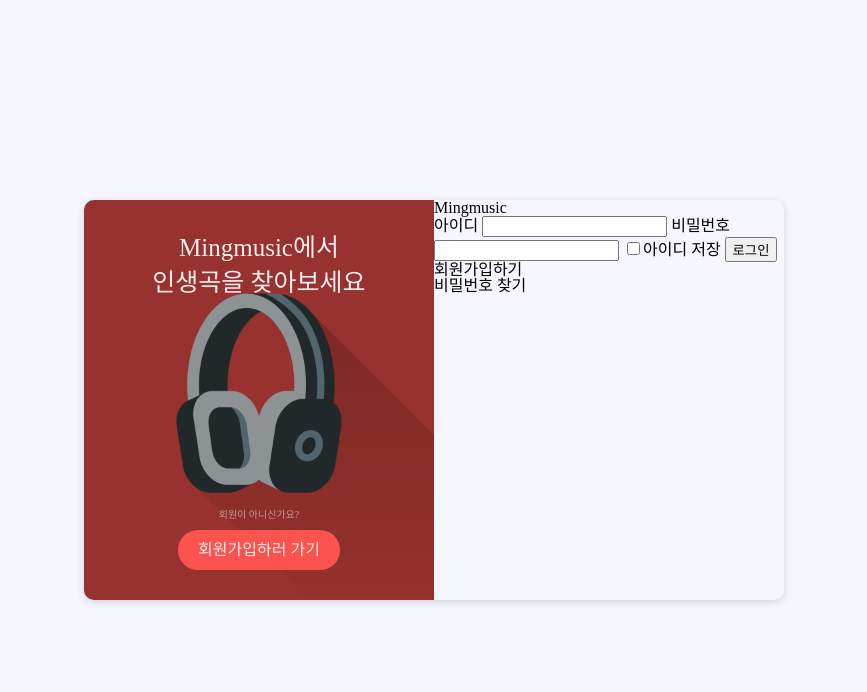
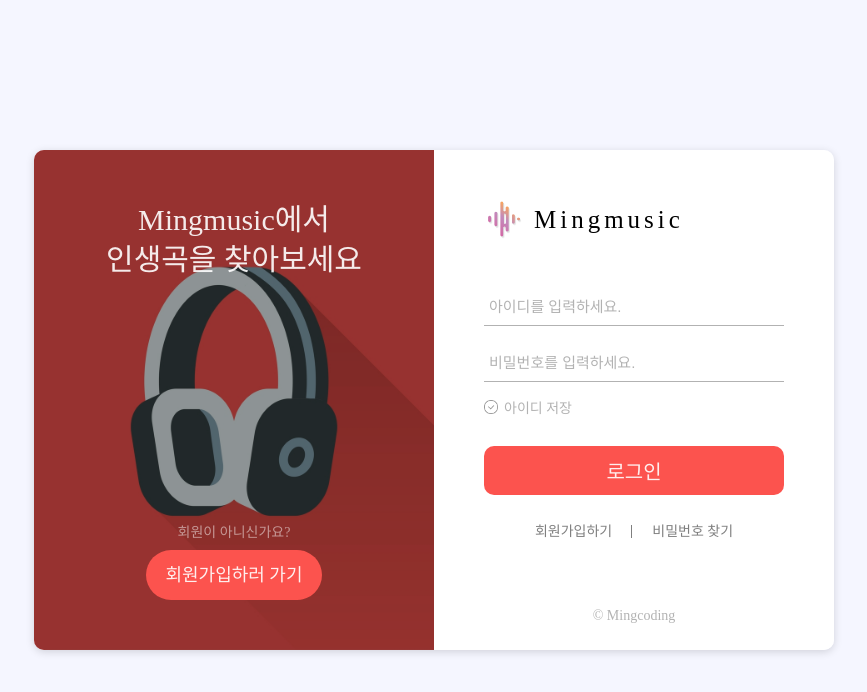
Before and after one commit to alstjr5949/loginPage, a plain HTML site: page index.html in a window 1280 px wide. Shown: the whole page, without its empty margins (206-1073 px from the left). Drawn offline with Linux system fonts and the light colour scheme; a web font is replaced by a local one.

Commit message:
login page

```diff
--- a/css/screens/login.css
+++ b/css/screens/login.css
@@ -1,6 +1,6 @@
 .formWrapper {
-  width: 700px;
-  height: 400px;
+  width: 800px;
+  height: 500px;
   display: flex;
   overflow: hidden;
   border-radius: 10px;
@@ -21,7 +21,7 @@
   width: 100%;
   height: 100%;
   background-color: rgba(0, 0, 0, 0.4);
-  padding: 30px;
+  padding: 50px;
   display: flex;
   flex-direction: column;
   align-items: center;
@@ -31,8 +31,8 @@
 
 .simpleInfo .dim h2 {
   text-align: center;
-  font-size: 25px;
-  line-height: 35px;
+  font-size: 30px;
+  line-height: 40px;
 }
 
 .simpleInfo .dim .simpleInfoBottom {
@@ -43,21 +43,148 @@
 
 .simpleInfoBottom p {
   margin-bottom: 10px;
-  font-size: 10px;
+  font-size: 14px;
   color: rgba(255, 255, 255, 0.5);
 }
 
 .signInBtn {
-  height: 40px;
+  height: 50px;
   padding: 20px;
   background-color: #fc534e;
-  border-radius: 20px;
+  border-radius: 25px;
   display: flex;
   justify-content: center;
   align-items: center;
+  font-size: 18px;
+  color: rgba(255, 255, 255, 0.9);
 }
 
 /*Right Side*/
 .login {
   width: 50%;
+  background-color: white;
+  padding: 50px;
+  display: flex;
+  flex-direction: column;
 }
+
+.login h2 {
+  margin-bottom: 50px;
+  font-size: 25px;
+  padding-left: 50px;
+  line-height: 40px;
+  letter-spacing: 4px;
+  font-family: "GmarketSansBold";
+  position: relative;
+}
+
+.login h2::before {
+  content: "";
+  width: 40px;
+  height: 40px;
+  background-image: url("../../img/squreLogo.png");
+  background-position: center;
+  background-repeat: no-repeat;
+  background-size: cover;
+  position: absolute;
+  top: -1px;
+  left: 0;
+}
+
+.login form {
+  display: flex;
+  flex-direction: column;
+}
+
+.textInput {
+  margin-bottom: 20px;
+  padding: 10px 5px;
+  border: none;
+  border-bottom: 1px solid rgba(0, 0, 0, 0.3);
+  transition: all 0.4s;
+}
+
+.textInput::placeholder {
+  font-size: 15px;
+  color: rgba(0, 0, 0, 0.3);
+}
+
+.textInput:focus {
+  border-color: black;
+}
+
+.checkboxLabel {
+  font-size: 14px;
+  color: rgba(0, 0, 0, 0.3);
+  margin-bottom: 30px;
+  position: relative;
+  padding-left: 20px;
+  transition: all 0.4s;
+}
+
+.checkboxLabel::before {
+  content: "";
+  width: 14px;
+  height: 14px;
+  background-image: url("../../img/icon_check_empty.png");
+  background-position: center;
+  background-size: cover;
+  position: absolute;
+  top: -2px;
+  left: 0;
+}
+
+.checkbox {
+  display: none;
+}
+
+.checkbox:checked + .checkboxLabel::before {
+  background-image: url("../../img/icon_check.png");
+}
+
+.checkbox:checked + .checkboxLabel {
+  color: black;
+}
+
+.loginBtn {
+  margin-bottom: 30px;
+  padding: 10px;
+  border: none;
+  border-radius: 10px;
+  background-color: #fc534e;
+  color: rgba(255, 255, 255, 0.9);
+  font-size: 20px;
+}
+
+.bottomInfo {
+  display: flex;
+  justify-content: center;
+  font-size: 14px;
+  color: rgba(0, 0, 0, 0.5);
+  margin-bottom: 70px;
+}
+
+.goSignIn {
+  padding: 0px 20px;
+  position: relative;
+}
+
+.goSignIn::after {
+  content: "";
+  width: 1px;
+  height: 95%;
+  background-color: rgba(0, 0, 0, 0.5);
+  position: absolute;
+  top: 0;
+  right: 0pc;
+}
+
+.findPassword {
+  padding: 0 20px;
+}
+
+.loginFooter {
+  text-align: center;
+  font-size: 14px;
+  color: rgba(0, 0, 0, 0.3);
+}
--- a/index.html
+++ b/index.html
@@ -25,24 +25,38 @@
       <section class="login">
         <h2>Mingmusic</h2>
         <form action="https://mingstone.tistory.com/">
-          <label for="idInput"
-            >아이디
-            <input class="textInput" type="text" name="idInput" id="idInput" />
-          </label>
-          <label class="textInput" for="password"
-            >비밀번호
-            <input type="password" name="password" id="password" />
-          </label>
-          <label for="rememberId">
-            <input type="checkbox" name="rememberId" id="rememberId" />아이디
-            저장
-          </label>
-          <button type="submit">로그인</button>
+          <input
+            class="textInput"
+            type="text"
+            placeholder="아이디를 입력하세요."
+            name="idInput"
+            required
+          />
+          <input
+            class="textInput"
+            type="password"
+            placeholder="비밀번호를 입력하세요."
+            name="password"
+            required
+          />
+          <input
+            class="checkbox"
+            type="checkbox"
+            name="rememberId"
+            id="rememberId"
+          />
+          <label class="checkboxLabel" for="rememberId">아이디 저장</label>
+          <button class="loginBtn" type="submit">로그인</button>
         </form>
         <div class="bottomInfo">
-          <div class="goSignIn">회원가입하기</div>
-          <div class="findPassWord">비밀번호 찾기</div>
+          <div class="goSignIn">
+            <a href="signIn.html"> 회원가입하기 </a>
+          </div>
+          <div class="findPassword">
+            <a href="#"> 비밀번호 찾기 </a>
+          </div>
         </div>
+        <footer class="loginFooter">&copy; Mingcoding</footer>
       </section>
     </div>
   </body>
```
Also changed, not shown: img/icon_check.png (added), img/icon_check_empty.png (added).
